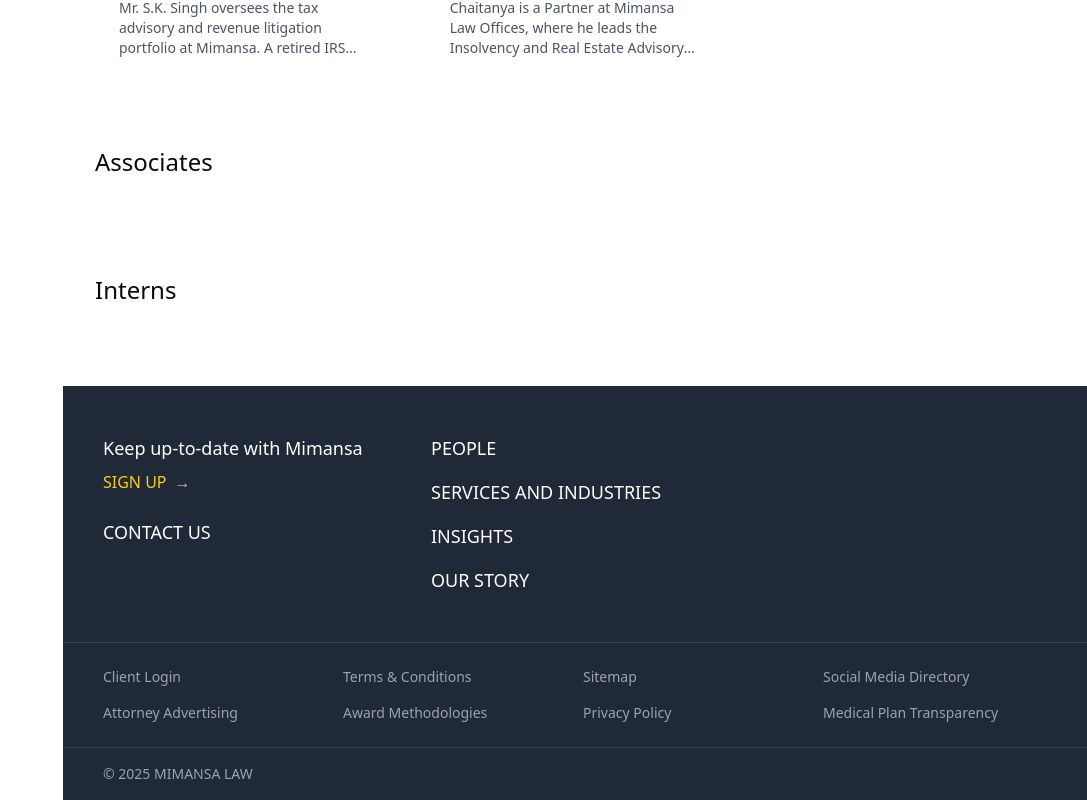
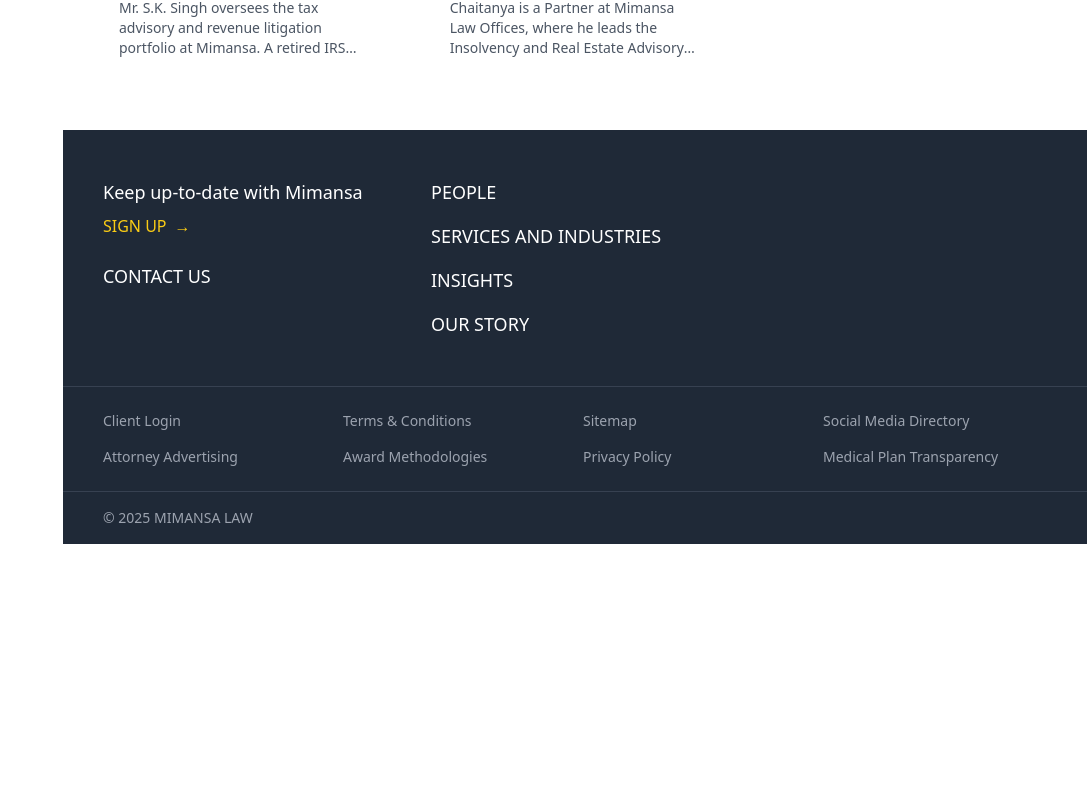
Before and after one commit to Laxel-AI/mimansa-landing-page, a Next.js app: page /people in a window 1280 px wide. Shown: the part 1397-2197 px from the top of the page, without its empty margins (193-1280 px from the left). After the commit the page ends 1941 px from the top, so only its background shows below. Built offline with nearby package versions, Linux system fonts and the light colour scheme; a web font is replaced by a local one.

Commit message:
removed intern associates

```diff
--- a/src/app/people/page.tsx
+++ b/src/app/people/page.tsx
@@ -4,8 +4,8 @@
 
 export default function PeoplePage() {
   const partners = people.filter((person) => person.role === "Partner");
-  const associates = people.filter((person) => person.role === "Associate");
-  const interns = people.filter((person) => person.role === "Intern");
+  // const associates = people.filter((person) => person.role === "Associate");
+  // const interns = people.filter((person) => person.role === "Intern");
 
   const PersonCard = ({ person }: { person: Person }) => (
     <Link href={`/people/${person.slug}`} className="group">
@@ -62,8 +62,8 @@
       </div>
 
       <PeopleSection title="Partners" people={partners} />
-      <PeopleSection title="Associates" people={associates} />
-      <PeopleSection title="Interns" people={interns} />
+      {/* <PeopleSection title="Associates" people={associates} /> */}
+      {/* <PeopleSection title="Interns" people={interns} /> */}
     </div>
   );
 }
```
